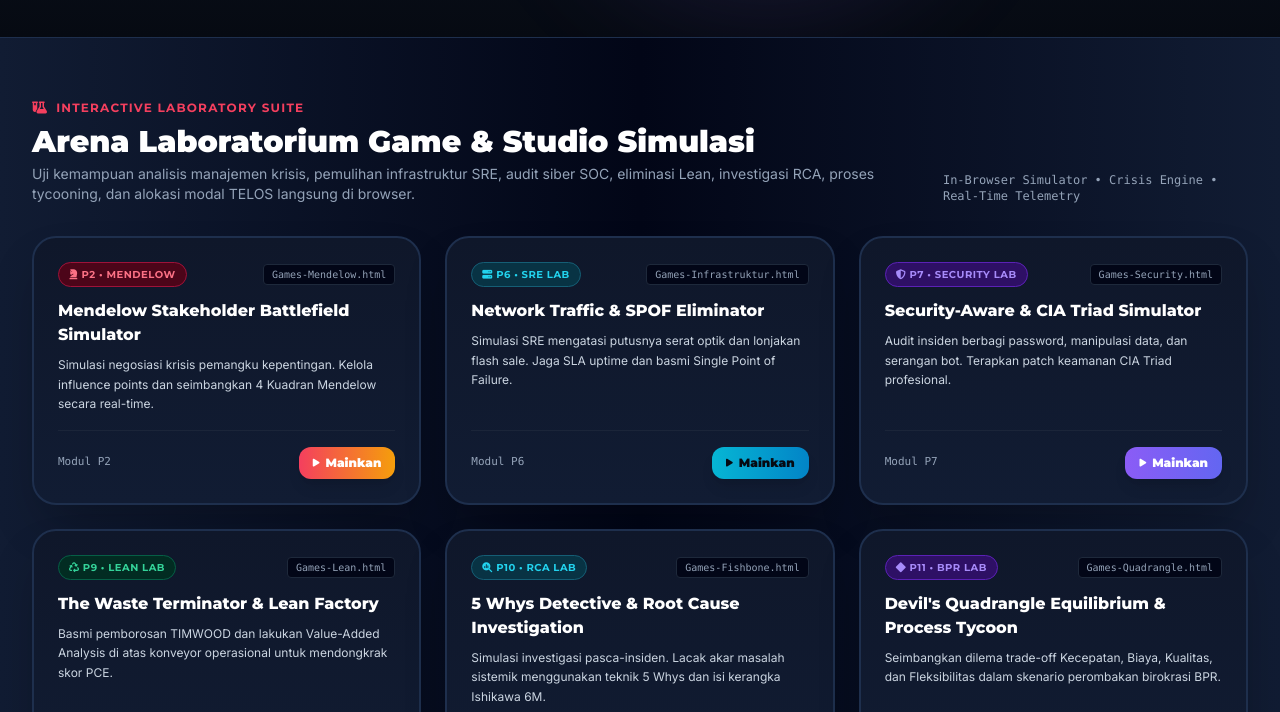
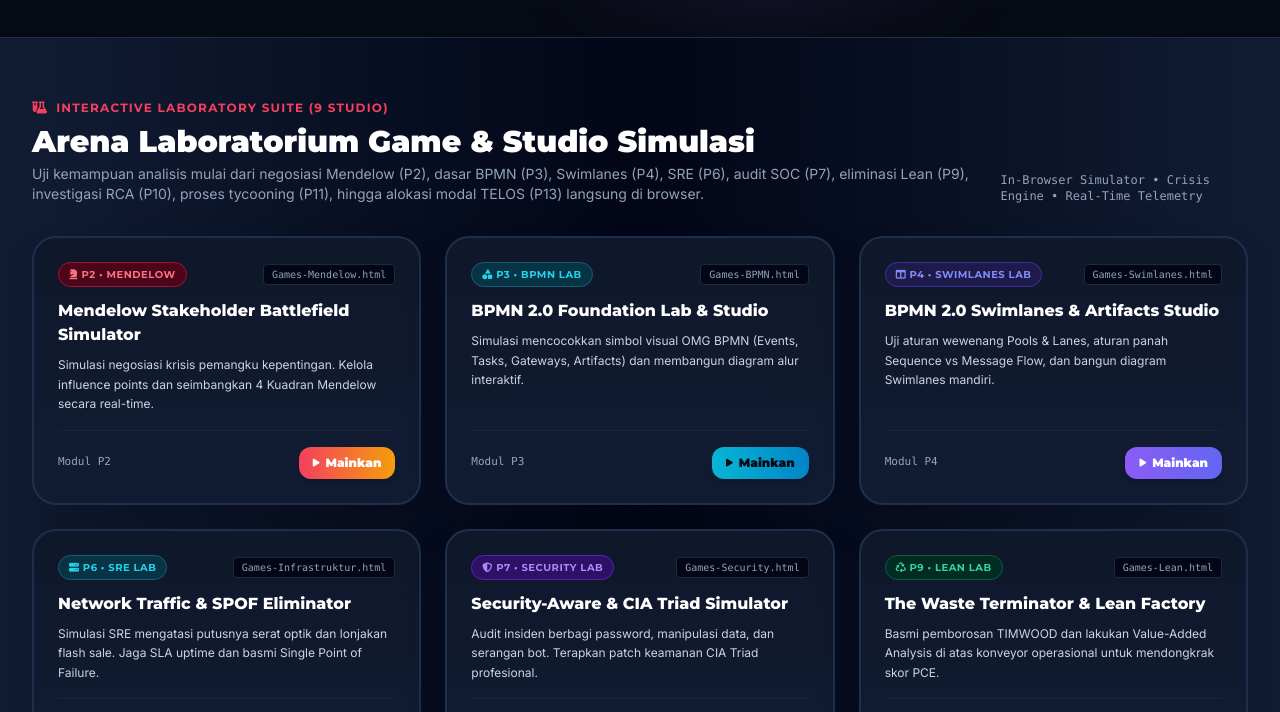
Before and after one commit to ardiariansyah07/apb-itbs, a plain HTML site: page index.html in a window 1280 px wide. Shown: the part 656-1368 px from the top of the page. Drawn offline with nearby package versions, Linux system fonts and the light colour scheme.

Commit message:
Add files via upload

```diff
--- a/index.html
+++ b/index.html
@@ -96,7 +96,7 @@
           <i class="fa-solid fa-scroll text-brand-cyan"></i> Dokumen RPS
         </a>
         <a href="#arena-games" class="inline-flex items-center gap-2 px-3.5 py-1.5 rounded-full bg-rose-950/70 border border-rose-800/80 text-rose-300 text-xs font-semibold hover:bg-rose-900/80 transition">
-          <i class="fa-solid fa-gamepad text-brand-rose"></i> 7 Lab Games
+          <i class="fa-solid fa-gamepad text-brand-rose"></i> 9 Lab Games
         </a>
         <div class="hidden sm:flex items-center gap-2.5 bg-slate-900/95 border border-brand-border px-3.5 py-1.5 rounded-full shadow-inner">
           <div class="w-7 h-7 rounded-full bg-gradient-to-tr from-brand-violet to-brand-cyan flex items-center justify-center text-white text-[11px] font-bold shadow">
@@ -132,7 +132,7 @@
           </h1>
 
           <p class="text-base sm:text-lg text-slate-300 leading-relaxed font-normal">
-            Jembatani proses operasional dunia nyata dengan arsitektur teknologi informasi modern. Akses seluruh materi perkuliahan interaktif dan asah kemampuan analisis melalui 7 studio laboratorium game simulasi skenario nyata.
+            Jembatani proses operasional dunia nyata dengan arsitektur teknologi informasi modern. Akses seluruh materi perkuliahan interaktif dan asah kemampuan analisis melalui 9 studio laboratorium game simulasi skenario nyata.
           </p>
 
           <div class="flex flex-wrap items-center justify-center lg:justify-start gap-4 pt-2">
@@ -140,7 +140,7 @@
               <i class="fa-solid fa-play text-xs"></i> Jelajahi Modul Kuliah
             </a>
             <a href="#arena-games" class="px-6 py-3.5 rounded-xl bg-slate-900/90 border border-rose-800/80 text-rose-300 font-display font-bold text-sm hover:bg-slate-800 hover:text-white transition flex items-center gap-2">
-              <i class="fa-solid fa-gamepad text-brand-rose"></i> Buka 7 Lab Game Studio
+              <i class="fa-solid fa-gamepad text-brand-rose"></i> Buka 9 Lab Game Studio
             </a>
           </div>
         </div>
@@ -214,7 +214,7 @@
               </div>
               <div class="p-2 rounded-xl bg-slate-950/70 border border-slate-800">
                 <div class="text-[10px] text-slate-400 font-medium">Lab Game</div>
-                <div class="text-sm font-display font-extrabold text-emerald-400">7 Studio</div>
+                <div class="text-sm font-display font-extrabold text-emerald-400">9 Studio</div>
               </div>
             </div>
 
@@ -225,20 +225,20 @@
     </div>
   </section>
 
-  <!-- ARENA 7 GAME STUDIO LAB -->
+  <!-- ARENA 9 GAME STUDIO LAB -->
   <section id="arena-games" class="py-14 border-b border-brand-border bg-gradient-to-r from-brand-card via-slate-950 to-brand-card relative">
     <div class="max-w-7xl mx-auto px-4 sm:px-6 lg:px-8">
 
       <div class="flex flex-col sm:flex-row sm:items-end justify-between gap-4 mb-8">
         <div>
           <div class="inline-flex items-center gap-2 text-xs font-bold font-display uppercase tracking-widest text-brand-rose mb-2">
-            <i class="fa-solid fa-flask-vial"></i> Interactive Laboratory Suite
+            <i class="fa-solid fa-flask-vial"></i> Interactive Laboratory Suite (9 Studio)
           </div>
           <h2 class="text-2xl sm:text-3xl font-display font-black text-white">
             Arena Laboratorium Game &amp; Studio Simulasi
           </h2>
           <p class="text-sm text-slate-400 mt-1">
-            Uji kemampuan analisis manajemen krisis, pemulihan infrastruktur SRE, audit siber SOC, eliminasi Lean, investigasi RCA, proses tycooning, dan alokasi modal TELOS langsung di browser.
+            Uji kemampuan analisis mulai dari negosiasi Mendelow (P2), dasar BPMN (P3), Swimlanes (P4), SRE (P6), audit SOC (P7), eliminasi Lean (P9), investigasi RCA (P10), proses tycooning (P11), hingga alokasi modal TELOS (P13) langsung di browser.
           </p>
         </div>
         <div class="text-xs text-slate-400 font-mono hidden sm:block">
@@ -269,6 +269,58 @@
           <div class="pt-4 border-t border-slate-800/80 flex items-center justify-between">
             <span class="text-[11px] text-slate-400 font-mono">Modul P2</span>
             <a href="Games-Mendelow.html" target="_blank" class="px-3.5 py-2 rounded-xl bg-gradient-to-r from-brand-rose to-amber-500 text-white font-display font-black text-xs shadow-lg hover:brightness-110 transition flex items-center gap-1.5">
+              <i class="fa-solid fa-play text-[9px]"></i> Mainkan
+            </a>
+          </div>
+        </div>
+
+        <!-- GAME P3 -->
+        <div class="group bg-gradient-to-b from-slate-900 to-brand-card border-2 border-brand-border hover:border-cyan-500/80 rounded-3xl p-6 flex flex-col justify-between shadow-2xl transition duration-300 relative overflow-hidden glow-cyan">
+          <div>
+            <div class="flex items-center justify-between mb-3">
+              <span class="px-2.5 py-1 rounded-full text-[10px] font-bold font-display uppercase tracking-wider bg-cyan-950 border border-cyan-800 text-cyan-400">
+                <i class="fa-solid fa-shapes"></i> P3 • BPMN Lab
+              </span>
+              <span class="text-[10px] font-mono text-slate-400 bg-slate-950 px-2 py-0.5 rounded border border-slate-800">
+                Games-BPMN.html
+              </span>
+            </div>
+            <h3 class="font-display font-extrabold text-base text-white group-hover:text-brand-cyan transition mb-2">
+              BPMN 2.0 Foundation Lab &amp; Studio
+            </h3>
+            <p class="text-slate-300 text-xs leading-relaxed mb-4">
+              Simulasi mencocokkan simbol visual OMG BPMN (Events, Tasks, Gateways, Artifacts) dan membangun diagram alur interaktif.
+            </p>
+          </div>
+          <div class="pt-4 border-t border-slate-800/80 flex items-center justify-between">
+            <span class="text-[11px] text-slate-400 font-mono">Modul P3</span>
+            <a href="Games-BPMN.html" target="_blank" class="px-3.5 py-2 rounded-xl bg-gradient-to-r from-brand-cyan to-brand-blue text-brand-dark font-display font-black text-xs shadow-lg hover:brightness-110 transition flex items-center gap-1.5">
+              <i class="fa-solid fa-play text-[9px]"></i> Mainkan
+            </a>
+          </div>
+        </div>
+
+        <!-- GAME P4 -->
+        <div class="group bg-gradient-to-b from-slate-900 to-brand-card border-2 border-brand-border hover:border-indigo-500/80 rounded-3xl p-6 flex flex-col justify-between shadow-2xl transition duration-300 relative overflow-hidden glow-violet">
+          <div>
+            <div class="flex items-center justify-between mb-3">
+              <span class="px-2.5 py-1 rounded-full text-[10px] font-bold font-display uppercase tracking-wider bg-indigo-950 border border-indigo-800 text-indigo-400">
+                <i class="fa-solid fa-table-columns"></i> P4 • Swimlanes Lab
+              </span>
+              <span class="text-[10px] font-mono text-slate-400 bg-slate-950 px-2 py-0.5 rounded border border-slate-800">
+                Games-Swimlanes.html
+              </span>
+            </div>
+            <h3 class="font-display font-extrabold text-base text-white group-hover:text-indigo-400 transition mb-2">
+              BPMN 2.0 Swimlanes &amp; Artifacts Studio
+            </h3>
+            <p class="text-slate-300 text-xs leading-relaxed mb-4">
+              Uji aturan wewenang Pools &amp; Lanes, aturan panah Sequence vs Message Flow, dan bangun diagram Swimlanes mandiri.
+            </p>
+          </div>
+          <div class="pt-4 border-t border-slate-800/80 flex items-center justify-between">
+            <span class="text-[11px] text-slate-400 font-mono">Modul P4</span>
+            <a href="Games-Swimlanes.html" target="_blank" class="px-3.5 py-2 rounded-xl bg-gradient-to-r from-brand-violet to-indigo-500 text-white font-display font-black text-xs shadow-lg hover:brightness-110 transition flex items-center gap-1.5">
               <i class="fa-solid fa-play text-[9px]"></i> Mainkan
             </a>
           </div>
@@ -781,7 +833,7 @@
         </div>
         <div class="space-y-1.5">
           <div class="font-bold text-slate-100 flex items-center gap-2"><i class="fa-solid fa-hand-pointer text-brand-emerald"></i> Lab Game &amp; Simulasi</div>
-          <p class="text-slate-400 leading-relaxed">Akses ke-7 game lab interaktif di bagian atas untuk menguji kemampuan simulasi krisis, SRE, SOC, Lean, RCA, Tycoon, dan TELOS.</p>
+          <p class="text-slate-400 leading-relaxed">Akses ke-9 game lab interaktif di bagian atas untuk menguji kemampuan simulasi krisis, SRE, SOC, Lean, RCA, Tycoon, dan TELOS.</p>
         </div>
       </div>
     </div>
@@ -799,7 +851,7 @@
         <strong>Institut Teknologi dan Bisnis Swadharma (ITBS)</strong> Jakarta
       </p>
       <div class="text-xs text-slate-400 pt-2">
-        Dikelola oleh: <a href="https://instagram.com/ardiariansyah07" target="_blank" class="text-brand-cyan hover:underline font-semibold">Ardi Ariansyah, S.Kom., Gr.</a>
+        Dikelola oleh: <a href="https://github.com/ardiariansyah07" target="_blank" class="text-brand-cyan hover:underline font-semibold">Ardi Ariansyah, S.Kom., Gr.</a>
       </div>
     </div>
   </footer>
```
